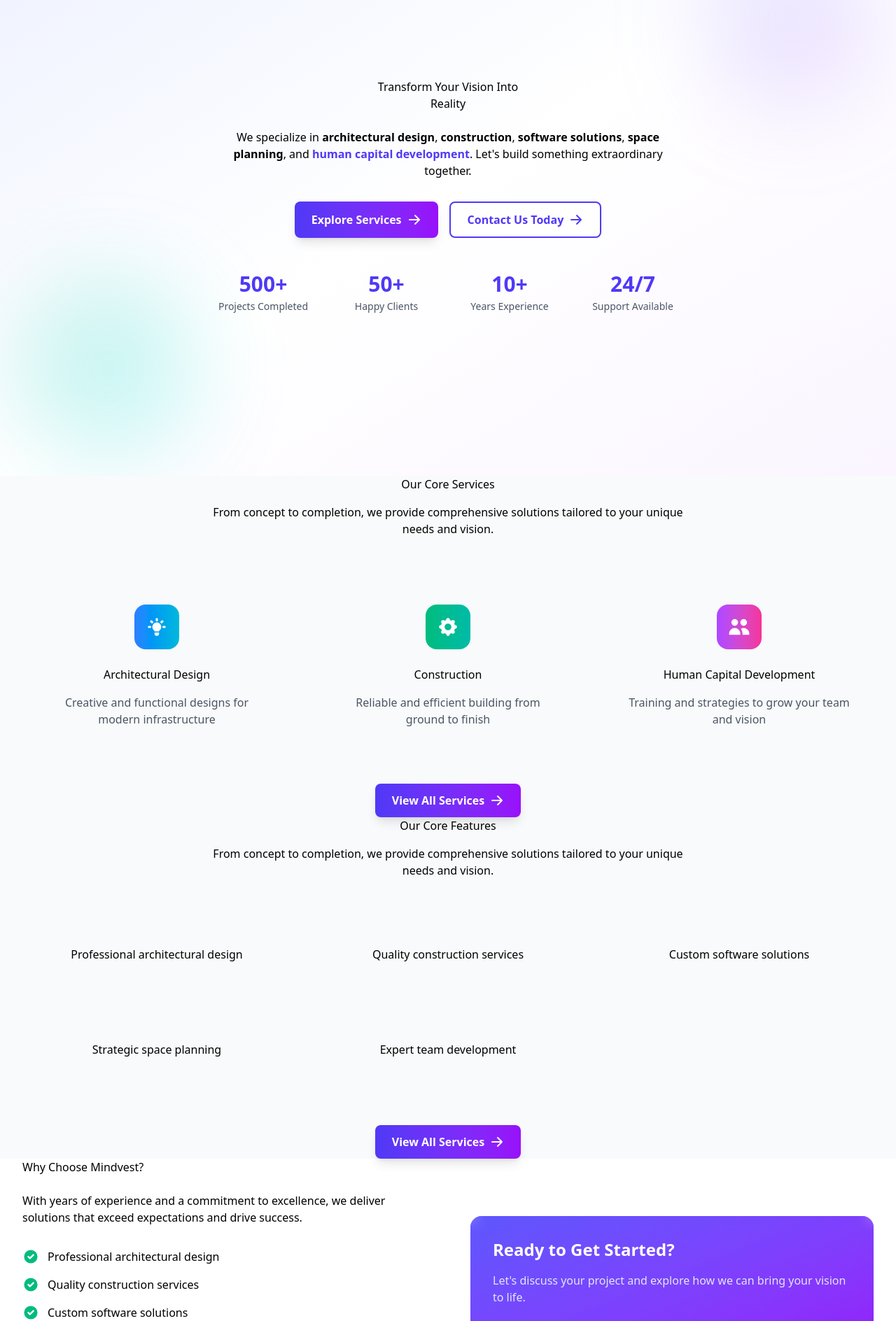
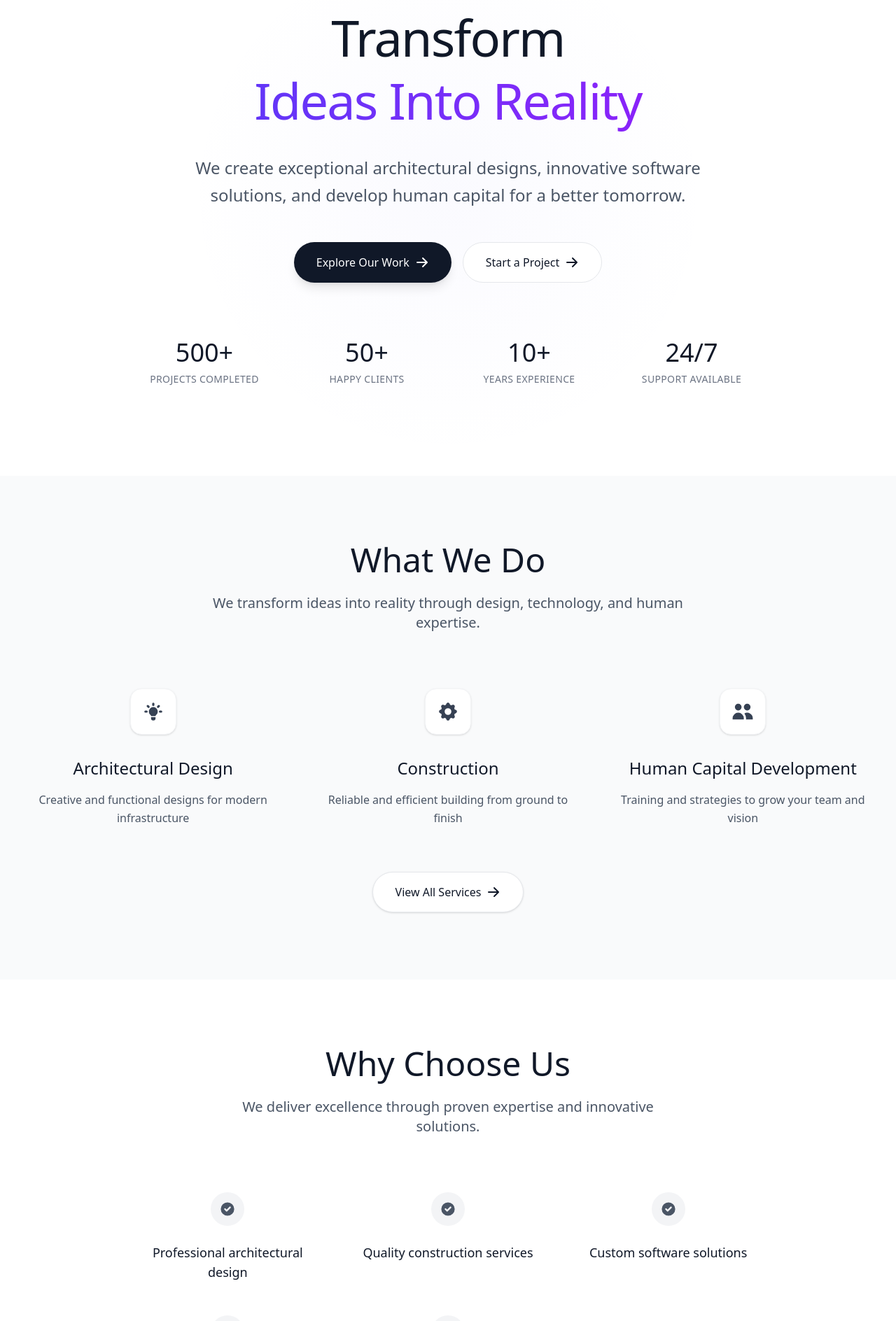
Before and after one commit to DevzekiFaith/work-web, a Next.js app: page / in a window 1280 px wide. Shown: the part 120-2008 px from the top of the page at 70% size. Built offline with nearby package versions, Linux system fonts and the light colour scheme.

Commit message:
Modern-Changes

```diff
--- a/src/app/blog/page.tsx
+++ b/src/app/blog/page.tsx
@@ -125,7 +125,7 @@ export default function Blog() {
               animate={{ opacity: 1, y: 0 }}
               transition={{ duration: 0.8 }}
             >
-              <h1 className="heading-1 mb-6">
+              <h1 className="heading-1 mb-6 flex items-center text-indigo-600 font-bold text-4xl">
                 Insights &
                 <span className="block">Expertise</span>
               </h1>
@@ -364,7 +364,7 @@ export default function Blog() {
               <input
                 type="email"
                 placeholder="Enter your email"
-                className="flex-1 px-6 py-3 rounded-lg text-gray-900 placeholder-gray-500 focus:outline-none focus:ring-2 focus:ring-white"
+                className="flex-1 px-6 py-3 rounded-lg text-gray-900 placeholder-gray-500 focus:outline-none focus:ring-2 focus:ring-white text-white"
               />
               <button className="btn bg-white text-indigo-600 hover:bg-gray-100 px-8 py-3">
                 Subscribe
--- a/src/app/page.tsx
+++ b/src/app/page.tsx
@@ -47,93 +47,81 @@ export default function Home() {
       <Header />
 
       {/* Hero Section */}
-      <section className="relative min-h-screen flex items-center justify-center overflow-hidden">
-        {/* Background Gradient */}
-        <div className="absolute inset-0 bg-gradient-to-br from-indigo-50 via-white to-purple-50"></div>
+      <section className="relative min-h-screen flex items-center justify-center bg-white">
+        {/* Subtle background pattern */}
+        <div className="absolute inset-0 bg-[radial-gradient(circle_at_50%_50%,rgba(99,102,241,0.03),transparent_50%)]" />
 
-        {/* Animated Background Elements */}
-        <div className="absolute inset-0 overflow-hidden">
+        <div className="container mx-auto px-6 lg:px-8 relative z-10">
+          <div className="text-center max-w-5xl mx-auto">
+            {/* Main heading */}
             <motion.div
-            className="absolute top-10 right-10 w-64 h-64 bg-gradient-to-br from-indigo-400/20 to-purple-400/20 rounded-full blur-3xl"
-            animate={{
-              x: [0, 30, 0],
-              y: [0, -30, 0],
-            }}
-            transition={{
-              duration: 20,
-              repeat: Infinity,
-              ease: "linear"
-            }}
-          />
-          <motion.div
-            className="absolute bottom-10 left-10 w-64 h-64 bg-gradient-to-br from-emerald-400/20 to-cyan-400/20 rounded-full blur-3xl"
-            animate={{
-              x: [0, -30, 0],
-              y: [0, 30, 0],
-            }}
-            transition={{
-              duration: 25,
-              repeat: Infinity,
-              ease: "linear"
-            }}
-          />
-        </div>
-
-        <div className="container-fluid relative z-10 px-4 sm:px-6 lg:px-8">
-          <div className="text-center max-w-4xl mx-auto">
-            <motion.div
-              initial={{ opacity: 0, y: 30 }}
+              initial={{ opacity: 0, y: 20 }}
               animate={{ opacity: 1, y: 0 }}
-              transition={{ duration: 0.8, delay: 0.2 }}
+              transition={{ duration: 0.6, delay: 0.1 }}
+              className="mb-8"
             >
-              <h1 className="heading-1 mb-6">
-                Transform Your Vision Into
-                <span className="block">Reality</span>
+              <h1 className="text-5xl md:text-7xl font-light text-gray-900 leading-tight tracking-tight">
+                Transform
+                <span className="block font-medium bg-gradient-to-r from-indigo-600 to-purple-600 bg-clip-text text-transparent">
+                  Ideas Into Reality
+                </span>
               </h1>
             </motion.div>
 
+            {/* Subtitle */}
             <motion.p
-              className="body-large mb-8 max-w-2xl mx-auto px-4"
-              initial={{ opacity: 0, y: 30 }}
+              className="text-xl md:text-2xl text-gray-600 font-light leading-relaxed mb-12 max-w-3xl mx-auto"
+              initial={{ opacity: 0, y: 20 }}
               animate={{ opacity: 1, y: 0 }}
-              transition={{ duration: 0.8, delay: 0.4 }}
+              transition={{ duration: 0.6, delay: 0.2 }}
             >
-              We specialize in <strong>architectural design</strong>, <strong>construction</strong>,
-              <strong> software solutions</strong>, <strong>space planning</strong>, and
-              <strong className="text-indigo-600"> human capital development</strong>.
-              Let's build something extraordinary together.
+              We create exceptional architectural designs, innovative software solutions,
+              and develop human capital for a better tomorrow.
             </motion.p>
 
+            {/* CTA Buttons */}
             <motion.div
-              className="flex flex-col sm:flex-row gap-4 justify-center mb-12 px-4"
-              initial={{ opacity: 0, y: 30 }}
+              className="flex flex-col sm:flex-row gap-4 justify-center mb-20"
+              initial={{ opacity: 0, y: 20 }}
               animate={{ opacity: 1, y: 0 }}
-              transition={{ duration: 0.8, delay: 0.6 }}
+              transition={{ duration: 0.6, delay: 0.3 }}
             >
-              <Link href="/services" className="inline-flex items-center gap-2 px-6 py-3 bg-gradient-to-r from-indigo-600 to-purple-600 text-white font-semibold rounded-lg hover:from-indigo-700 hover:to-purple-700 transition-all duration-200 transform hover:scale-105 shadow-lg hover:shadow-xl group">
-                Explore Services
-                <HiArrowRight className="w-5 h-5" />
+              <Link
+                href="/services"
+                className="group inline-flex items-center justify-center gap-2 px-8 py-4 bg-gray-900 text-white font-medium rounded-full hover:bg-gray-800 transition-all duration-300 shadow-lg hover:shadow-xl transform hover:scale-105"
+              >
+                Explore Our Work
+                <HiArrowRight className="w-5 h-5 transition-transform group-hover:translate-x-1" />
               </Link>
-              <Link href="/contact" className="inline-flex items-center gap-2 px-6 py-3 bg-white dark:bg-gray-800 text-indigo-600 dark:text-indigo-400 font-semibold rounded-lg border-2 border-indigo-600 dark:border-indigo-400 hover:bg-indigo-50 dark:hover:bg-gray-700 transition-all duration-200">
-                Contact Us Today
-                <HiArrowRight className="w-5 h-5" />
+              <Link
+                href="/contact"
+                className="group inline-flex items-center justify-center gap-2 px-8 py-4 bg-white text-gray-900 font-medium rounded-full border border-gray-200 hover:border-gray-300 hover:bg-gray-50 transition-all duration-300"
+              >
+                Start a Project
+                <HiArrowRight className="w-5 h-5 transition-transform group-hover:translate-x-1" />
               </Link>
             </motion.div>
 
-            {/* Stats */}
+            {/* Minimalist Stats */}
             <motion.div
-              className="grid grid-cols-2 md:grid-cols-4 gap-8 max-w-2xl mx-auto"
-              initial={{ opacity: 0, y: 30 }}
+              className="grid grid-cols-2 md:grid-cols-4 gap-8 max-w-4xl mx-auto"
+              initial={{ opacity: 0, y: 20 }}
               animate={{ opacity: 1, y: 0 }}
-              transition={{ duration: 0.8, delay: 0.8 }}
+              transition={{ duration: 0.6, delay: 0.4 }}
             >
               {stats.map((stat, index) => (
-                <div key={index} className="text-center">
-                  <div className="text-2xl md:text-3xl font-bold text-indigo-600 mb-1">
+                <motion.div
+                  key={index}
+                  className="text-center group cursor-default"
+                  initial={{ opacity: 0, y: 10 }}
+                  animate={{ opacity: 1, y: 0 }}
+                  transition={{ duration: 0.4, delay: 0.5 + index * 0.1 }}
+                >
+                  <div className="text-3xl md:text-4xl font-light text-gray-900 mb-2 group-hover:text-indigo-600 transition-colors duration-300">
                     {stat.number}
                   </div>
-                  <div className="text-sm text-gray-600">{stat.label}</div>
-                </div>
+                  <div className="text-sm text-gray-500 font-medium tracking-wide uppercase">{stat.label}</div>
+                </motion.div>
               ))}
             </motion.div>
           </div>
@@ -141,172 +129,153 @@ export default function Home() {
       </section>
 
       {/* Services Preview */}
-      <section className="section-padding bg-gray-50">
-        <div className="container-fluid px-4 sm:px-6 lg:px-8">
+      <section className="py-24 bg-gray-50">
+        <div className="container mx-auto px-6 lg:px-8">
           <motion.div
-            className="text-center mb-16"
-            initial={{ opacity: 0, y: 30 }}
+            className="text-center mb-20"
+            initial={{ opacity: 0, y: 20 }}
             whileInView={{ opacity: 1, y: 0 }}
             transition={{ duration: 0.6 }}
             viewport={{ once: true }}
           >
-            <h2 className="heading-2 mb-4">Our Core Services</h2>
-            <p className="body-large max-w-2xl mx-auto">
-              From concept to completion, we provide comprehensive solutions
-              tailored to your unique needs and vision.
+            <h2 className="text-4xl md:text-5xl font-light text-gray-900 mb-6">
+              What We Do
+            </h2>
+            <p className="text-xl text-gray-600 font-light max-w-2xl mx-auto">
+              We transform ideas into reality through design, technology, and human expertise.
             </p>
           </motion.div>
 
-          <div className="grid md:grid-cols-3 gap-8">
+          <div className="grid md:grid-cols-3 gap-12">
             {services.map((service, index) => {
               const IconComponent = service.icon;
               return (
                 <motion.div
                   key={index}
-                  className="card card-hover p-8 text-center group"
-                  initial={{ opacity: 0, y: 30 }}
+                  className="group text-center"
+                  initial={{ opacity: 0, y: 20 }}
                   whileInView={{ opacity: 1, y: 0 }}
                   transition={{ duration: 0.6, delay: index * 0.1 }}
                   viewport={{ once: true }}
                 >
-                  <div className={`inline-flex p-4 rounded-2xl bg-gradient-to-r ${service.color} mb-6 group-hover:scale-110 transition-transform duration-300`}>
-                    <IconComponent className="w-8 h-8 text-white" />
+                  {/* Icon */}
+                  <div className="mb-8">
+                    <div className="inline-flex p-4 rounded-2xl bg-white shadow-sm group-hover:shadow-md transition-all duration-300 border border-gray-100">
+                      <IconComponent className="w-8 h-8 text-gray-700 group-hover:text-indigo-600 transition-colors duration-300" />
                     </div>
-                  <h3 className="heading-4 mb-4">{service.title}</h3>
-                  <p className="body-base text-gray-600">{service.description}</p>
+                  </div>
+
+                  <h3 className="text-2xl font-medium text-gray-900 mb-4 group-hover:text-indigo-600 transition-colors duration-300">
+                    {service.title}
+                  </h3>
+                  <p className="text-gray-600 leading-relaxed font-light">
+                    {service.description}
+                  </p>
                 </motion.div>
               );
             })}
           </div>
 
           <motion.div
-            className="text-center mt-12"
-            initial={{ opacity: 0, y: 30 }}
+            className="text-center mt-16"
+            initial={{ opacity: 0, y: 20 }}
             whileInView={{ opacity: 1, y: 0 }}
             transition={{ duration: 0.6, delay: 0.4 }}
             viewport={{ once: true }}
           >
-            <Link href="/services" className="inline-flex items-center gap-2 px-6 py-3 bg-gradient-to-r from-indigo-600 to-purple-600 text-white font-semibold rounded-lg hover:from-indigo-700 hover:to-purple-700 transition-all duration-200 transform hover:scale-105 shadow-lg hover:shadow-xl">
+            <Link
+              href="/services"
+              className="group inline-flex items-center gap-2 px-8 py-4 bg-white text-gray-900 font-medium rounded-full border border-gray-200 hover:border-gray-300 hover:bg-gray-50 transition-all duration-300 shadow-sm hover:shadow-md"
+            >
               View All Services
-              <HiArrowRight className="w-5 h-5" />
+              <HiArrowRight className="w-5 h-5 transition-transform group-hover:translate-x-1" />
             </Link>
           </motion.div>
         </div>
       </section>
 
       {/* Features Section */}
-      <section className="section-padding bg-gray-50">
-        <div className="container-fluid px-4 sm:px-6 lg:px-8">
+      <section className="py-24 bg-white">
+        <div className="container mx-auto px-6 lg:px-8">
           <motion.div
-            className="text-center mb-16"
-            initial={{ opacity: 0, y: 30 }}
+            className="text-center mb-20"
+            initial={{ opacity: 0, y: 20 }}
             whileInView={{ opacity: 1, y: 0 }}
             transition={{ duration: 0.6 }}
             viewport={{ once: true }}
           >
-            <h2 className="heading-2 mb-4">Our Core Features</h2>
-            <p className="body-large max-w-2xl mx-auto">
-              From concept to completion, we provide comprehensive solutions
-              tailored to your unique needs and vision.
+            <h2 className="text-4xl md:text-5xl font-light text-gray-900 mb-6">
+              Why Choose Us
+            </h2>
+            <p className="text-xl text-gray-600 font-light max-w-2xl mx-auto">
+              We deliver excellence through proven expertise and innovative solutions.
             </p>
           </motion.div>
 
-          <div className="grid md:grid-cols-3 gap-8">
+          <div className="grid md:grid-cols-3 gap-12 max-w-4xl mx-auto">
             {features.map((feature, index) => (
               <motion.div
                 key={index}
-                className="card card-hover p-8 text-center group"
-                initial={{ opacity: 0, y: 30 }}
+                className="group text-center"
+                initial={{ opacity: 0, y: 20 }}
                 whileInView={{ opacity: 1, y: 0 }}
                 transition={{ duration: 0.6, delay: index * 0.1 }}
                 viewport={{ once: true }}
               >
-                <h3 className="heading-4 mb-4">{feature}</h3>
+                {/* Check icon */}
+                <div className="mb-6">
+                  <div className="inline-flex p-3 rounded-full bg-gray-100 group-hover:bg-indigo-100 transition-colors duration-300">
+                    <HiCheckCircle className="w-6 h-6 text-gray-600 group-hover:text-indigo-600 transition-colors duration-300" />
+                  </div>
+                </div>
+
+                <h3 className="text-lg font-medium text-gray-900 group-hover:text-indigo-600 transition-colors duration-300">
+                  {feature}
+                </h3>
               </motion.div>
             ))}
           </div>
-
-          <motion.div
-            className="text-center mt-12"
-            initial={{ opacity: 0, y: 30 }}
-            whileInView={{ opacity: 1, y: 0 }}
-            transition={{ duration: 0.6, delay: 0.4 }}
-            viewport={{ once: true }}
-          >
-            <Link href="/services" className="inline-flex items-center gap-2 px-6 py-3 bg-gradient-to-r from-indigo-600 to-purple-600 text-white font-semibold rounded-lg hover:from-indigo-700 hover:to-purple-700 transition-all duration-200 transform hover:scale-105 shadow-lg hover:shadow-xl">
-              View All Services
-              <HiArrowRight className="w-5 h-5" />
-            </Link>
-          </motion.div>
         </div>
       </section>
 
-      {/* Stats Section */}
-      <section className="section-padding">
-        <div className="container-fluid px-4 sm:px-6 lg:px-8">
-          <div className="grid lg:grid-cols-2 gap-16 items-center">
+      {/* Call to Action Section */}
+      <section className="py-24 bg-gray-50">
+        <div className="container mx-auto px-6 lg:px-8">
           <motion.div
-              initial={{ opacity: 0, x: -30 }}
-              whileInView={{ opacity: 1, x: 0 }}
+            className="text-center max-w-4xl mx-auto"
+            initial={{ opacity: 0, y: 20 }}
+            whileInView={{ opacity: 1, y: 0 }}
             transition={{ duration: 0.6 }}
             viewport={{ once: true }}
           >
-              <h2 className="heading-2 mb-6">Why Choose Mindvest?</h2>
-              <p className="body-large mb-8">
-                With years of experience and a commitment to excellence,
-                we deliver solutions that exceed expectations and drive success.
+            <h2 className="text-4xl md:text-6xl font-light text-gray-900 mb-8 leading-tight">
+              Ready to bring your
+              <span className="block font-medium bg-gradient-to-r from-indigo-600 to-purple-600 bg-clip-text text-transparent">
+                vision to life?
+              </span>
+            </h2>
+
+            <p className="text-xl text-gray-600 font-light mb-12 max-w-2xl mx-auto leading-relaxed">
+              Let's collaborate to create something extraordinary. Our team is ready to transform your ideas into reality.
             </p>
 
-              <div className="space-y-4 mb-8">
-                {features.map((feature, index) => (
-                  <motion.div
-                    key={index}
-                    className="flex items-center space-x-3"
-                    initial={{ opacity: 0, x: -20 }}
-                    whileInView={{ opacity: 1, x: 0 }}
-                    transition={{ duration: 0.4, delay: index * 0.1 }}
-                    viewport={{ once: true }}
+            <div className="flex flex-col sm:flex-row gap-4 justify-center">
+              <Link
+                href="/contact"
+                className="group inline-flex items-center justify-center gap-2 px-10 py-5 bg-gray-900 text-white font-medium rounded-full hover:bg-gray-800 transition-all duration-300 shadow-lg hover:shadow-xl transform hover:scale-105"
               >
-                    <HiCheckCircle className="w-6 h-6 text-emerald-500 flex-shrink-0" />
-                    <span className="body-base">{feature}</span>
-                  </motion.div>
-                ))}
-              </div>
-
-              <div className="flex flex-col sm:flex-row gap-4 justify-center">
-                <Link href="/services" className="inline-flex items-center gap-2 px-6 py-3 bg-gradient-to-r from-indigo-600 to-purple-600 text-white font-semibold rounded-lg hover:from-indigo-700 hover:to-purple-700 transition-all duration-200 transform hover:scale-105 shadow-lg hover:shadow-xl">
-                  Explore Our Services
-                  <HiArrowRight className="w-5 h-5" />
+                Start Your Project
+                <HiArrowRight className="w-5 h-5 transition-transform group-hover:translate-x-1" />
               </Link>
-                <Link href="/about" className="inline-flex items-center gap-2 px-6 py-3 bg-white dark:bg-gray-800 text-indigo-600 dark:text-indigo-400 font-semibold rounded-lg border-2 border-indigo-600 dark:border-indigo-400 hover:bg-indigo-50 dark:hover:bg-gray-700 transition-all duration-200">
-                  Learn About Us
-                  <HiArrowRight className="w-5 h-5" />
+              <Link
+                href="/services"
+                className="group inline-flex items-center justify-center gap-2 px-10 py-5 bg-white text-gray-900 font-medium rounded-full border border-gray-200 hover:border-gray-300 hover:bg-gray-50 transition-all duration-300"
+              >
+                View Our Services
+                <HiArrowRight className="w-5 h-5 transition-transform group-hover:translate-x-1" />
               </Link>
             </div>
           </motion.div>
-
-            <motion.div
-              className="relative"
-              initial={{ opacity: 0, x: 30 }}
-              whileInView={{ opacity: 1, x: 0 }}
-              transition={{ duration: 0.6, delay: 0.2 }}
-              viewport={{ once: true }}
-            >
-              <div className="relative bg-gradient-to-br from-indigo-500 to-purple-600 rounded-2xl p-8 text-white">
-                <div className="absolute inset-0 bg-gradient-to-br from-indigo-600/20 to-purple-600/20 rounded-2xl backdrop-blur-sm"></div>
-                <div className="relative z-10">
-                  <h3 className="text-2xl font-bold mb-4">Ready to Get Started?</h3>
-                  <p className="text-indigo-100 mb-6">
-                    Let's discuss your project and explore how we can bring your vision to life.
-                  </p>
-                  <Link href="/contact" className="inline-flex items-center gap-2 px-6 py-3 bg-white text-indigo-600 font-semibold rounded-lg hover:bg-gray-100 transition-all duration-200 transform hover:scale-105 shadow-lg hover:shadow-xl">
-                    Contact Us Today
-                    <HiArrowRight className="w-5 h-5" />
-                  </Link>
-                </div>
-              </div>
-            </motion.div>
-          </div>
         </div>
       </section>
 
```
Also changed, not shown: src/app/careers/page.tsx (+7 -6 lines), src/app/contact/page.tsx (+63 -25 lines). Lines whose indentation alone changed are shown as unchanged.
